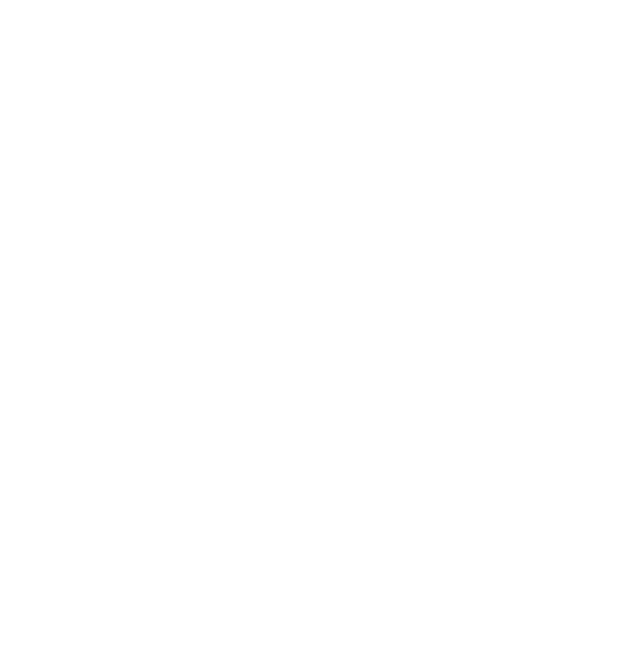
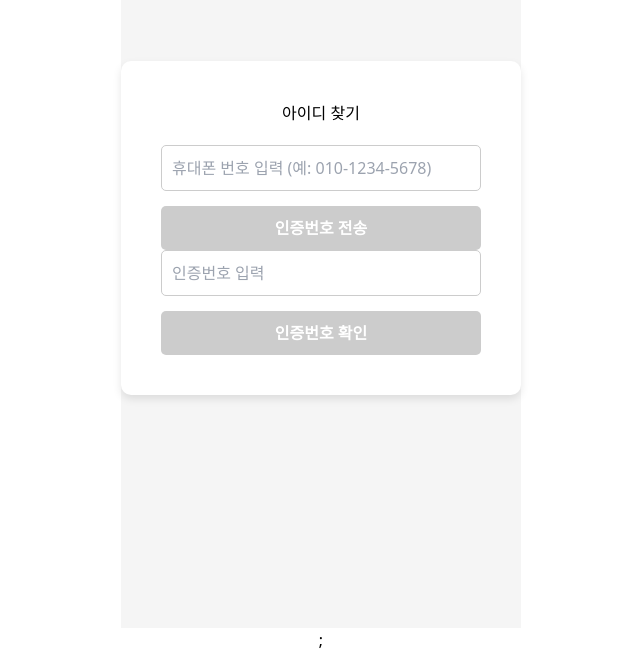
Before and after one commit to Woori-Doori/WooriDoori-FE, a React (Vite) app: page / in a window 1280 px wide. Shown: the part 172-824 px from the top of the page, without its empty margins (319-959 px from the left). Before the commit the page ends 800 px from the top, so only its background shows below. Built offline with nearby package versions, Linux system fonts and the light colour scheme.

Commit message:
아이디 찾기 페이지 구현

```diff
--- a/src/App.tsx
+++ b/src/App.tsx
@@ -1,5 +1,5 @@
 import styled from "styled-components";
-
+import Findid from "./pages/Findid.tsx";
 
 const AppContainer = styled.div`
   display: flex;
@@ -11,7 +11,7 @@
 const App: React.FC = () => {
   return (
     <AppContainer>
-
+      <Findid />;
     </AppContainer>
   );
 };
--- a/src/pages/Findid.tsx
+++ b/src/pages/Findid.tsx
@@ -1,203 +1,114 @@
 import React, { useState } from "react";
+import styled from "styled-components";
 
-const FindId: React.FC = () => {
+const FindIdContainer = styled.div`
+  display: flex;
+  flex-direction: column;
+  align-items: center;
+  justify-content: center;
+  height: 100vh;
+  background-color: #f5f5f5;
+`;
+
+const Form = styled.div`
+  background-color: white;
+  padding: 40px;
+  border-radius: 10px;
+  box-shadow: 0px 4px 8px rgba(0, 0, 0, 0.1);
+  width: 400px;
+`;
+
+const Title = styled.h2`
+  text-align: center;
+  margin-bottom: 20px;
+`;
+
+const Input = styled.input`
+  width: 100%;
+  padding: 10px;
+  margin-bottom: 15px;
+  border: 1px solid #ccc;
+  border-radius: 5px;
+`;
+
+const Button = styled.button`
+  width: 100%;
+  padding: 10px;
+  background-color: #007bff;
+  color: white;
+  font-weight: bold;
+  border: none;
+  border-radius: 5px;
+  cursor: pointer;
+  &:disabled {
+    background-color: #ccc;
+  }
+`;
+
+const Findid: React.FC = () => {
   const [phone, setPhone] = useState("");
   const [authCode, setAuthCode] = useState("");
   const [sentCode, setSentCode] = useState("");
   const [isVerified, setIsVerified] = useState(false);
-  const [result, setResult] = useState("");
-  const [error, setError] = useState("");
 
-  // 전화번호 자동 하이픈 포맷팅
-  const handlePhoneChange = (e: React.ChangeEvent<HTMLInputElement>) => {
-    let value = e.target.value.replace(/[^0-9]/g, "");
-    if (value.startsWith("010")) {
-      if (value.length > 10) {
-        value = value.replace(/(\\d{3})(\\d{4})(\\d{4})/, "$1-$2-$3");
-      } else if (value.length > 7) {
-        value = value.replace(/(\\d{3})(\\d{3,4})(\\d{0,4})/, "$1-$2-$3");
-      } else if (value.length > 3) {
-        value = value.replace(/(\\d{3})(\\d{0,4})/, "$1-$2");
-      }
-    } else {
-      if (value.length > 3 && value.length <= 7) {
-        value = value.replace(/(\\d{3})(\\d{0,4})/, "$1-$2");
-      } else if (value.length > 7) {
-        value = value.replace(/(\\d{3})(\\d{4})(\\d{0,4})/, "$1-$2-$3");
-      }
-    }
-    setPhone(value);
+  // ✅ 입력 중 자동 하이픈 추가
+  const formatPhoneNumber = (value: string) => {
+    const onlyNumbers = value.replace(/[^0-9]/g, "");
+    if (onlyNumbers.length < 4) return onlyNumbers;
+    if (onlyNumbers.length < 8)
+      return `${onlyNumbers.slice(0, 3)}-${onlyNumbers.slice(3)}`;
+    return `${onlyNumbers.slice(0, 3)}-${onlyNumbers.slice(3, 7)}-${onlyNumbers.slice(7, 11)}`;
   };
 
-  const validatePhone = (phone: string) =>
-    /^0?1[016789]-?\\d{3,4}-?\\d{4}$/.test(phone.replace(/\\s+/g, ""));
-
-  // 인증번호 전송
-  const sendAuthCode = () => {
-    if (!validatePhone(phone)) {
-      setError("휴대폰 번호를 정확히 입력해주세요.");
-      return;
-    }
-    setError("");
-    const code = Math.floor(100000 + Math.random() * 900000).toString();
-    setSentCode(code);
-    setIsVerified(false);
-    setResult("");
-    alert(`인증번호가 ${phone}로 발송되었습니다. (테스트용 코드: ${code})`);
+  const handlePhoneChange = (e: React.ChangeEvent<HTMLInputElement>) => {
+    setPhone(formatPhoneNumber(e.target.value));
   };
 
-  // 인증번호 확인
+  const sendAuthCode = () => {
+    // 실제로는 서버 요청으로 인증번호 전송
+    const generatedCode = Math.floor(100000 + Math.random() * 900000).toString();
+    setSentCode(generatedCode);
+    alert(`인증번호가 ${phone}로 전송되었습니다. (테스트용: ${generatedCode})`);
+  };
+
   const verifyCode = () => {
     if (authCode === sentCode) {
       setIsVerified(true);
-      setError("");
-      setResult("인증이 완료되었습니다. 아이디를 찾을 수 있습니다!");
+      alert("인증이 완료되었습니다!");
     } else {
-      setError("인증번호가 올바르지 않습니다.");
+      alert("인증번호가 올바르지 않습니다.");
     }
   };
 
-  // 아이디 찾기 (인증 성공 후)
-  const findId = () => {
-    if (!isVerified) {
-      setError("먼저 인증을 완료해주세요.");
-      return;
-    }
-    setError("");
-    setResult("회원님의 아이디는 lee_n**** 입니다.");
-  };
-
   return (
-    <div
-      style={{
-        maxWidth: 480,
-        margin: "40px auto",
-        padding: 24,
-        background: "#fff",
-        borderRadius: 12,
-        boxShadow: "0 4px 16px rgba(0,0,0,0.06)",
-        fontFamily:
-          "Inter, system-ui, AppleSDGothicNeo, 'Noto Sans KR', sans-serif",
-      }}
-    >
-      <h2 style={{ marginBottom: 8 }}>아이디 찾기</h2>
-      <p style={{ color: "#6b7280", fontSize: 14, marginBottom: 16 }}>
-        가입 시 사용한 휴대폰 번호로 인증 후 아이디를 확인할 수 있습니다.
-      </p>
-
-      <label htmlFor="phone" style={{ fontSize: 13 }}>
-        휴대폰 번호
-      </label>
-      <input
-        id="phone"
-        type="tel"
+    <FindIdContainer>
+      <Form>
+        <Title>아이디 찾기</Title>
+        <Input
+          type="text"
+          placeholder="휴대폰 번호 입력 (예: 010-1234-5678)"
           value={phone}
           onChange={handlePhoneChange}
-        placeholder="010-1234-5678"
-        style={{
-          width: "100%",
-          padding: "10px 12px",
-          fontSize: 14,
-          borderRadius: 8,
-          border: "1px solid #e5e7eb",
-          marginTop: 4,
-          marginBottom: 12,
-        }}
+          maxLength={13}
         />
+        <Button onClick={sendAuthCode} disabled={phone.length < 13}>
+          인증번호 전송
+        </Button>
 
-      <button
-        onClick={sendAuthCode}
-        style={{
-          background: "#2563eb",
-          color: "#fff",
-          border: "none",
-          borderRadius: 8,
-          padding: "10px 14px",
-          cursor: "pointer",
-          marginBottom: 12,
-        }}
-      >
-        인증번호 전송
-      </button>
-
-      {sentCode && (
-        <div>
-          <label htmlFor="auth" style={{ fontSize: 13 }}>
-            인증번호
-          </label>
-          <input
-            id="auth"
+        <Input
           type="text"
+          placeholder="인증번호 입력"
           value={authCode}
           onChange={(e) => setAuthCode(e.target.value)}
-            placeholder="6자리 인증번호"
-            maxLength={6}
-            style={{
-              width: "100%",
-              padding: "10px 12px",
-              fontSize: 14,
-              borderRadius: 8,
-              border: "1px solid #e5e7eb",
-              marginTop: 4,
-              marginBottom: 12,
-            }}
         />
-          <button
-            onClick={verifyCode}
-            style={{
-              background: "#16a34a",
-              color: "#fff",
-              border: "none",
-              borderRadius: 8,
-              padding: "10px 14px",
-              cursor: "pointer",
-            }}
-          >
-            인증 확인
-          </button>
-        </div>
-      )}
+        <Button onClick={verifyCode} disabled={!authCode}>
+          인증번호 확인
+        </Button>
 
-      {isVerified && (
-        <div style={{ marginTop: 16 }}>
-          <button
-            onClick={findId}
-            style={{
-              background: "#2563eb",
-              color: "#fff",
-              border: "none",
-              borderRadius: 8,
-              padding: "10px 14px",
-              cursor: "pointer",
-            }}
-          >
-            아이디 찾기
-          </button>
-        </div>
-      )}
-
-      {error && (
-        <div style={{ color: "#b91c1c", fontSize: 13, marginTop: 12 }}>
-          {error}
-        </div>
-      )}
-
-      {result && (
-        <div
-          style={{
-            marginTop: 16,
-            padding: 12,
-            background: "#f9fafb",
-            border: "1px dashed #dbeafe",
-            borderRadius: 8,
-            fontSize: 14,
-          }}
-        >
-          {result}
-        </div>
-      )}
-    </div>
+        {isVerified && <p style={{ color: "green", textAlign: "center" }}>✅ 인증 완료!</p>}
+      </Form>
+    </FindIdContainer>
   );
 };
 
-export default FindId;
+export default Findid;
```
Lines whose indentation alone changed are shown as unchanged.
